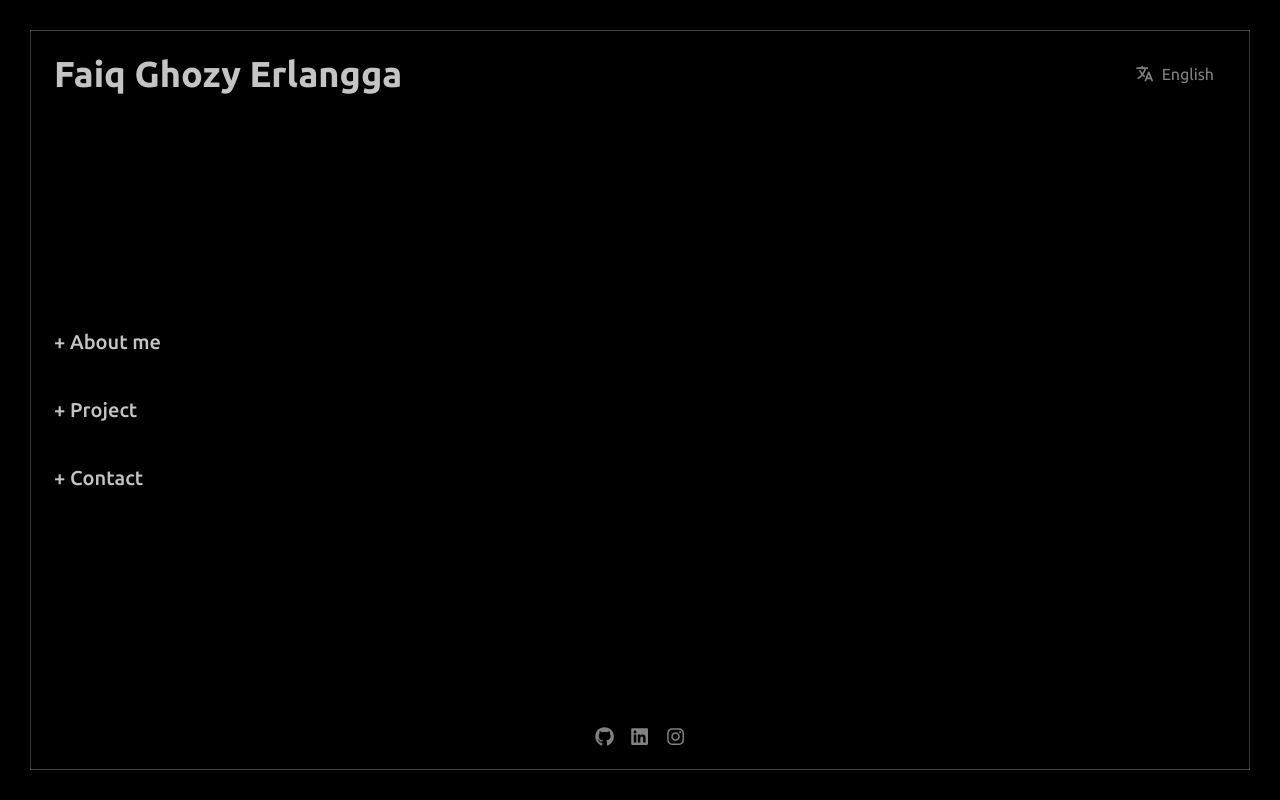
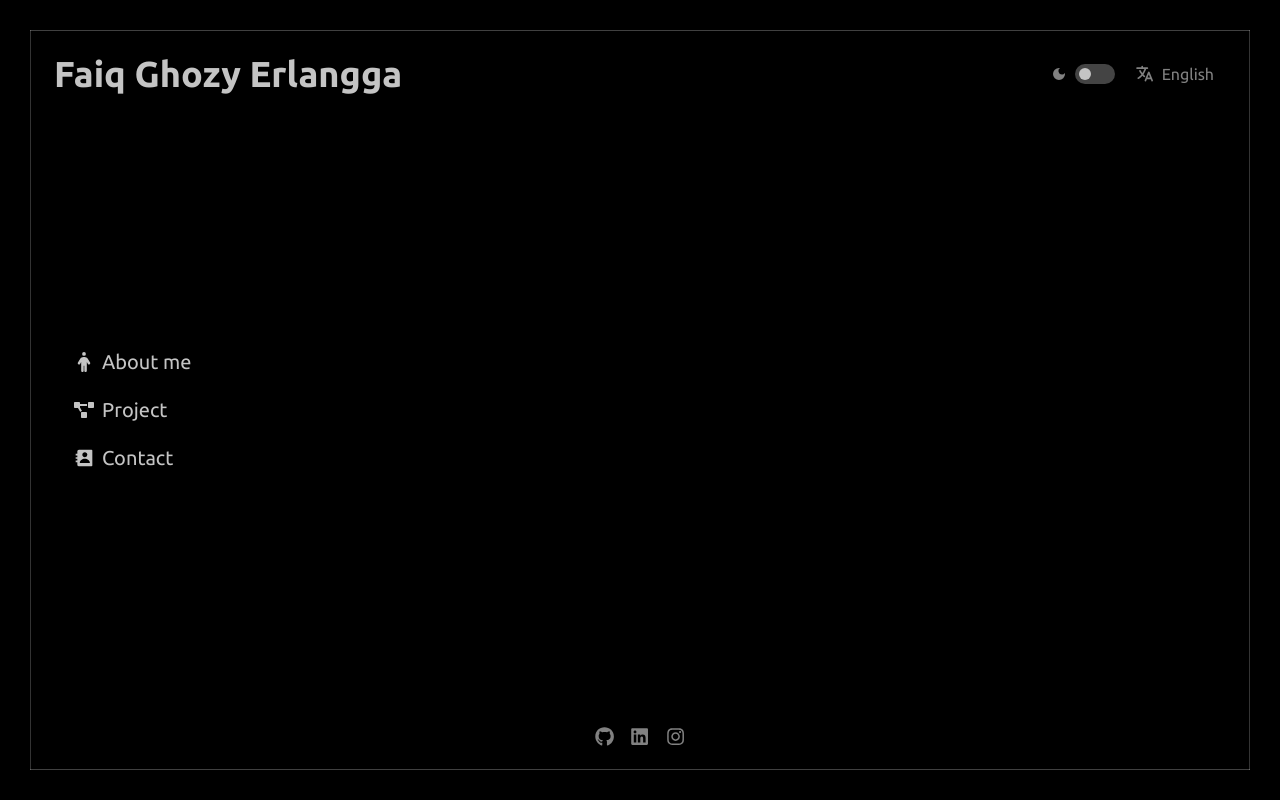
Before and after one commit to Faiq1818/Faiq1818.github.io, a React (Vite) app: page / in a window 1280 px wide. Built offline with nearby package versions, Linux system fonts and the light colour scheme.

Commit message:
adding theme swithc

```diff
--- a/src/pages/home/bottomIcon.tsx
+++ b/src/pages/home/bottomIcon.tsx
@@ -5,9 +5,18 @@ import { FaInstagram } from "react-icons/fa";
 export default function BottomIcon() {
   return (
     <div className="mt-auto flex justify-center text-[#818181]">
-      <FaGithub size={"1.2em"} className="mx-2 hover:text-[#BABABA]" />
-      <FaLinkedin size={"1.2em"} className="mx-2 hover:text-[#BABABA]" />
-      <FaInstagram size={"1.2em"} className="mx-2 hover:text-[#BABABA]" />
+      <FaGithub
+        size={"1.2em"}
+        className="mx-2 hover:text-[#BABABA] cursor-pointer"
+      />
+      <FaLinkedin
+        size={"1.2em"}
+        className="mx-2 hover:text-[#BABABA] cursor-pointer"
+      />
+      <FaInstagram
+        size={"1.2em"}
+        className="mx-2 hover:text-[#BABABA] cursor-pointer"
+      />
     </div>
   );
 }
--- a/src/pages/home/middleBar.tsx
+++ b/src/pages/home/middleBar.tsx
@@ -1,9 +1,40 @@
+import { Popover, PopoverButton, PopoverPanel } from "@headlessui/react";
+import { FaProjectDiagram } from "react-icons/fa";
+import { FaPerson } from "react-icons/fa6";
+import { BiSolidContact } from "react-icons/bi";
+
 export default function MiddleBar() {
   return (
-    <div className="mt-auto flex flex-col">
-      <p className="text-xl my-5 text-[#c4c4c4] font-medium">+ About me</p>
-      <p className="text-xl my-5 text-[#c4c4c4] font-medium">+ Project</p>
-      <p className="text-xl my-5 text-[#c4c4c4] font-medium">+ Contact</p>
+    <div className="mt-auto mx-5 text-xl flex flex-col">
+      <div className="flex flex-row items-center">
+        <FaPerson className="text-[#c4c4c4] hover:text-[#E4E4E4] cursor-pointer" />
+        <p className="my-5 text-[#c4c4c4] hover:text-[#E4E4E4] cursor-pointer mx-2">
+          About me
+        </p>
+      </div>
+
+      <div className="flex flex-row items-center">
+        <FaProjectDiagram className="text-[#c4c4c4] hover:text-[#E4E4E4] cursor-pointer" />
+
+        <Popover className="text-white relative mx-2">
+          <PopoverButton className="text-[#c4c4c4] hover:text-[#E4E4E4] cursor-pointer">
+            Project
+          </PopoverButton>
+          <PopoverPanel anchor="right" className="flex flex-col bg-white">
+            <a href="/analytics">Analytics</a>
+            <a href="/engagement">Engagement</a>
+            <a href="/security">Security</a>
+            <a href="/integrations">Integrations</a>
+          </PopoverPanel>
+        </Popover>
+      </div>
+
+      <div className="flex flex-row items-center">
+        <BiSolidContact className="text-[#c4c4c4] hover:text-[#E4E4E4] cursor-pointer" />
+        <p className="my-5 text-[#c4c4c4] hover:text-[#E4E4E4] cursor-pointer mx-2">
+          Contact
+        </p>
+      </div>
     </div>
   );
 }
--- a/src/pages/home/topSection.tsx
+++ b/src/pages/home/topSection.tsx
@@ -1,48 +1,60 @@
-import {
-  Description,
-  Dialog,
-  DialogPanel,
-  DialogTitle,
-} from "@headlessui/react";
+import { Dialog, DialogPanel, DialogTitle } from "@headlessui/react";
 import { useState } from "react";
 import { IoLanguage } from "react-icons/io5";
+import { MdDarkMode } from "react-icons/md";
+import { Switch } from "@headlessui/react";
 
 export default function TopSection() {
   let [isOpen, setIsOpen] = useState(false);
+  const [enabled, setEnabled] = useState(false);
+
   return (
     <div className="flex flex-row justify-between">
       <p className="text-4xl font-semibold text-[#c4c4c4]">
         Faiq Ghozy Erlangga
       </p>
-      <div
-        className="flex flex-row items-center text-[#818181] hover:text-[#BABABA]"
-        onClick={() => setIsOpen(true)}
-      >
-        <IoLanguage size={"1.2em"} />
-        <p className="ml-2 pr-3">English</p>
+      <div className="flex flex-row">
+        <div className="flex cursor-pointer flex-row items-center text-[#818181] hover:text-[#BABABA]">
+          <MdDarkMode />
+          <Switch
+            checked={enabled}
+            onChange={setEnabled}
+            className="group ml-2 inline-flex h-5 w-10 items-center rounded-full bg-[#444444] transition data-checked:bg-[#818181]"
+          >
+            <span className="size-3 translate-x-1 rounded-full bg-[#c4c4c4] transition group-data-checked:translate-x-6" />
+          </Switch>
+        </div>
+        <div className="flex cursor-pointer flex-row items-center text-[#818181] hover:text-[#BABABA] ml-5" onClick={() => setIsOpen(true)}>
+          <IoLanguage size={"1.2em"} />
+          <p className="ml-2 pr-3">English</p>
+        </div>
       </div>
+
       <>
         <Dialog
           open={isOpen}
           onClose={() => setIsOpen(false)}
           transition
-          className="fixed inset-0 flex w-screen items-center justify-center z-50 bg-black/30 p-4 transition duration-300 ease-out data-closed:opacity-0"
+          className="fixed inset-0 flex w-screen items-center justify-center z-50 bg-black/45 p-4 transition duration-300 ease-out data-closed:opacity-0"
         >
           <div className="fixed inset-0 flex w-screen items-center justify-center p-4">
             <DialogPanel className="max-w-lg space-y-4 border bg-white p-12">
-              <DialogTitle className="font-bold">
-                Deactivate account
+              <DialogTitle className="font-bold items-center">
+                Choose a language
               </DialogTitle>
-              <Description>
-                This will permanently deactivate your account
-              </Description>
-              <p>
-                Are you sure you want to deactivate your account? All of your
-                data will be permanently removed.
-              </p>
               <div className="flex gap-4">
-                <button onClick={() => setIsOpen(false)}>Cancel</button>
-                <button onClick={() => setIsOpen(false)}>Deactivate</button>
+                <button
+                  className="cursor-pointer"
+                  onClick={() => setIsOpen(false)}
+                >
+                  English
+                </button>
+                <button
+                  className="cursor-pointer"
+                  onClick={() => setIsOpen(false)}
+                >
+                  Bahasa Indonesia
+                </button>
               </div>
             </DialogPanel>
           </div>
```
